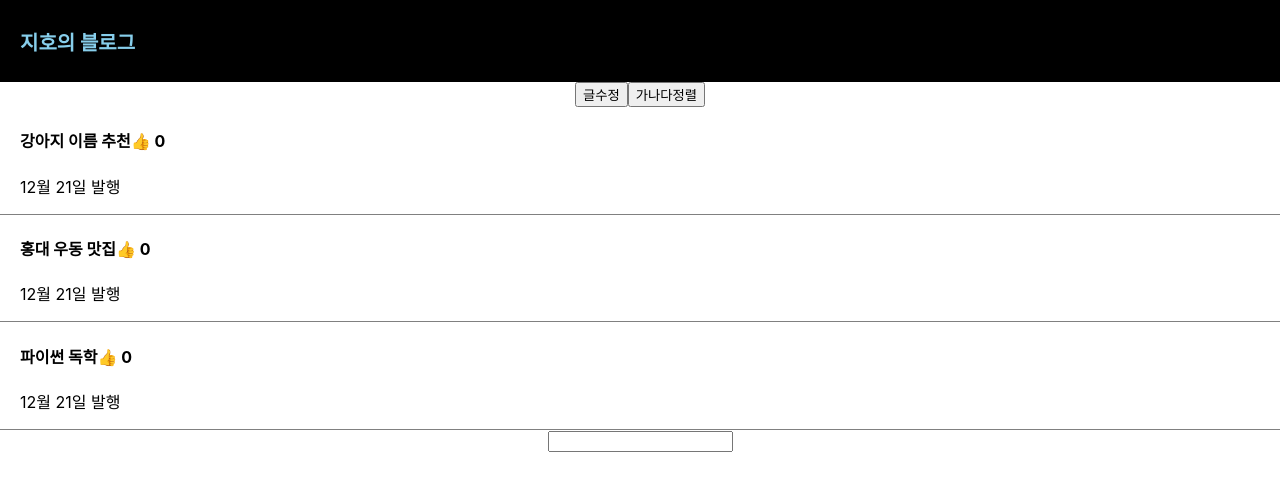
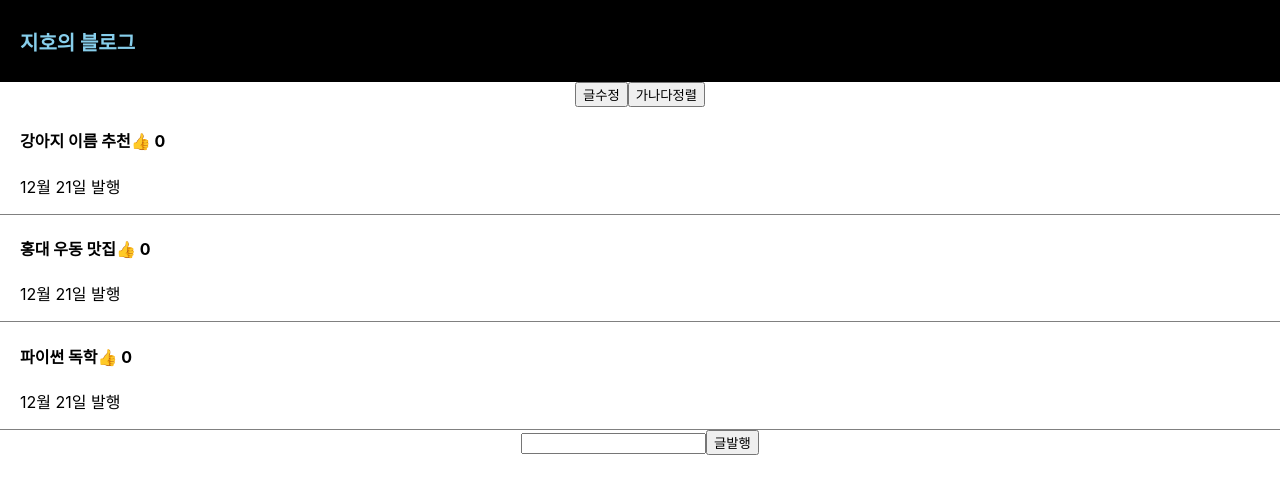
Before and after one commit to hocube/react-practice, a React (Create React App) app: page / in a window 1280 px wide. Shown: the top 494 px of the page. Built offline with nearby package versions, Linux system fonts and the light colour scheme.

Commit message:
input 실습 중

```diff
--- a/src/App.js
+++ b/src/App.js
@@ -48,6 +48,10 @@ function App() {
       }
 
       <input onChange={(e)=>{입력값변경(e.target.value); console.log(입력값)}}/>
+      <button onClick={()=>{
+        글제목.unshift(입력값);
+        console.log(글제목);
+      }}>글발행</button>
 
       {
         modal ==  true ? <Modal 글제목={글제목} title={title}/> : null
```
